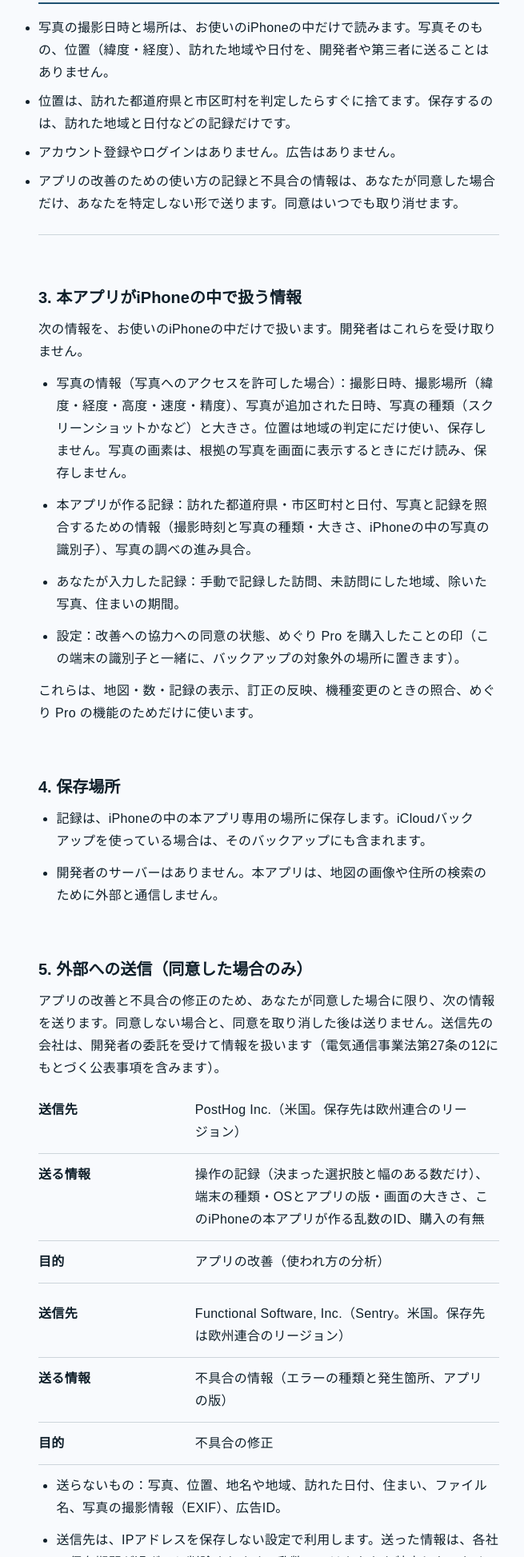
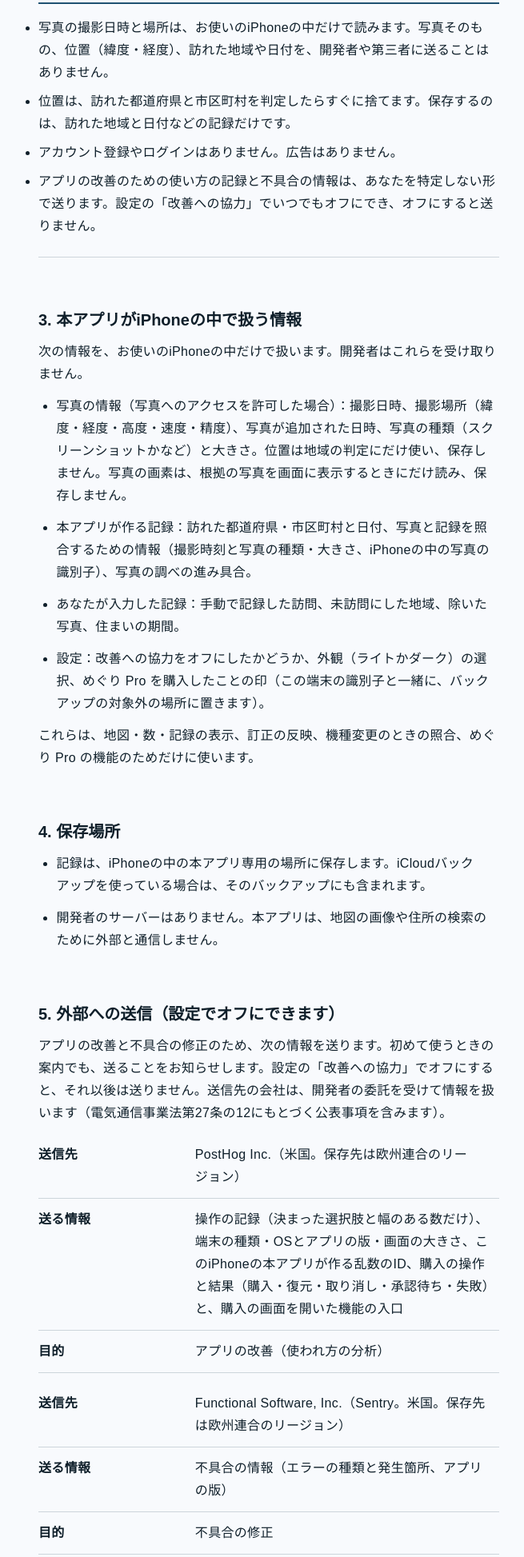
Before and after one commit to tomodahinata/meguri-support, a plain HTML site: page privacy/index.html in a window 1280 px wide. Shown: the part 547-2494 px from the top of the page at 80% size, without its empty margins (304-959 px from the left). Drawn offline with Linux system fonts and the light colour scheme.

Commit message:
docs(privacy): describe default-on diagnostics with an opt-out in settings
Co-Authored-By: Claude Sonnet 5.5 <noreply@anthropic.com>

```diff
--- a/privacy/index.html
+++ b/privacy/index.html
@@ -12,7 +12,7 @@
 <header><a href="../">めぐり地図 サポート</a></header>
 <main>
 <h1>プライバシーポリシー</h1>
-<p class="meta">制定日：2026年10月14日</p>
+<p class="meta">制定日：2026年10月14日 ／ 改定日：2026年11月19日</p>
 
 <h2>1. このポリシーについて</h2>
 <p>このポリシーは、個人の開発者である友田 陽大（以下「開発者」）が提供するiPhoneアプリ「めぐり地図」（以下「本アプリ」）で、情報をどのように扱うかを説明するものです。</p>
@@ -22,7 +22,7 @@
 <li>写真の撮影日時と場所は、お使いのiPhoneの中だけで読みます。写真そのもの、位置（緯度・経度）、訪れた地域や日付を、開発者や第三者に送ることはありません。</li>
 <li>位置は、訪れた都道府県と市区町村を判定したらすぐに捨てます。保存するのは、訪れた地域と日付などの記録だけです。</li>
 <li>アカウント登録やログインはありません。広告はありません。</li>
-<li>アプリの改善のための使い方の記録と不具合の情報は、あなたが同意した場合だけ、あなたを特定しない形で送ります。同意はいつでも取り消せます。</li>
+<li>アプリの改善のための使い方の記録と不具合の情報は、あなたを特定しない形で送ります。設定の「改善への協力」でいつでもオフにでき、オフにすると送りません。</li>
 </ul>
 
 <h2>3. 本アプリがiPhoneの中で扱う情報</h2>
@@ -31,7 +31,7 @@
 <li>写真の情報（写真へのアクセスを許可した場合）：撮影日時、撮影場所（緯度・経度・高度・速度・精度）、写真が追加された日時、写真の種類（スクリーンショットかなど）と大きさ。位置は地域の判定にだけ使い、保存しません。写真の画素は、根拠の写真を画面に表示するときにだけ読み、保存しません。</li>
 <li>本アプリが作る記録：訪れた都道府県・市区町村と日付、写真と記録を照合するための情報（撮影時刻と写真の種類・大きさ、iPhoneの中の写真の識別子）、写真の調べの進み具合。</li>
 <li>あなたが入力した記録：手動で記録した訪問、未訪問にした地域、除いた写真、住まいの期間。</li>
-<li>設定：改善への協力への同意の状態、めぐり Pro を購入したことの印（この端末の識別子と一緒に、バックアップの対象外の場所に置きます）。</li>
+<li>設定：改善への協力をオフにしたかどうか、外観（ライトかダーク）の選択、めぐり Pro を購入したことの印（この端末の識別子と一緒に、バックアップの対象外の場所に置きます）。</li>
 </ul>
 <p>これらは、地図・数・記録の表示、訂正の反映、機種変更のときの照合、めぐり Pro の機能のためだけに使います。</p>
 
@@ -41,11 +41,11 @@
 <li>開発者のサーバーはありません。本アプリは、地図の画像や住所の検索のために外部と通信しません。</li>
 </ul>
 
-<h2>5. 外部への送信（同意した場合のみ）</h2>
-<p>アプリの改善と不具合の修正のため、あなたが同意した場合に限り、次の情報を送ります。同意しない場合と、同意を取り消した後は送りません。送信先の会社は、開発者の委託を受けて情報を扱います（電気通信事業法第27条の12にもとづく公表事項を含みます）。</p>
+<h2>5. 外部への送信（設定でオフにできます）</h2>
+<p>アプリの改善と不具合の修正のため、次の情報を送ります。初めて使うときの案内でも、送ることをお知らせします。設定の「改善への協力」でオフにすると、それ以後は送りません。送信先の会社は、開発者の委託を受けて情報を扱います（電気通信事業法第27条の12にもとづく公表事項を含みます）。</p>
 <table>
 <tr><th>送信先</th><td>PostHog Inc.（米国。保存先は欧州連合のリージョン）</td></tr>
-<tr><th>送る情報</th><td>操作の記録（決まった選択肢と幅のある数だけ）、端末の種類・OSとアプリの版・画面の大きさ、このiPhoneの本アプリが作る乱数のID、購入の有無</td></tr>
+<tr><th>送る情報</th><td>操作の記録（決まった選択肢と幅のある数だけ）、端末の種類・OSとアプリの版・画面の大きさ、このiPhoneの本アプリが作る乱数のID、購入の操作と結果（購入・復元・取り消し・承認待ち・失敗）と、購入の画面を開いた機能の入口</td></tr>
 <tr><th>目的</th><td>アプリの改善（使われ方の分析）</td></tr>
 </table>
 <table>
@@ -56,11 +56,11 @@
 <ul>
 <li>送らないもの：写真、位置、地名や地域、訪れた日付、住まい、ファイル名、写真の撮影情報（EXIF）、広告ID。</li>
 <li>送信先は、IPアドレスを保存しない設定で利用します。送った情報は、各社の保存期間が過ぎると削除されます。乱数のIDはあなたを特定しないため、個別の削除には応じられません。</li>
-<li>同意は、本アプリの設定の「改善への協力」でいつでも取り消せます。取り消すと、まだ送っていない記録をiPhoneから消し、乱数のIDを作り直します。</li>
+<li>送るかどうかは、本アプリの設定の「改善への協力」でいつでも切り替えられます。オフにすると、まだ送っていない記録をiPhoneから消し、乱数のIDを作り直します。オンに戻すまで送りません。</li>
 </ul>
 
 <h2>6. 購入</h2>
-<p>めぐり Pro の購入と復元は、AppleのApp Storeの仕組みで行います。支払いの情報は開発者に届きません。開発者が受け取るのは、同意した場合の「購入の有無」だけです（5.）。</p>
+<p>めぐり Pro の購入と復元は、AppleのApp Storeの仕組みで行います。支払いの情報は開発者に届きません。開発者が受け取るのは、オフにしていない場合の、購入の操作と結果などの記録だけです（5.）。</p>
 
 <h2>7. 共有と書き出し</h2>
 <ul>
```
